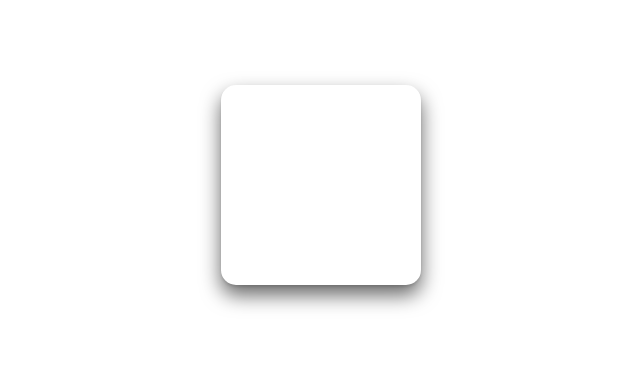
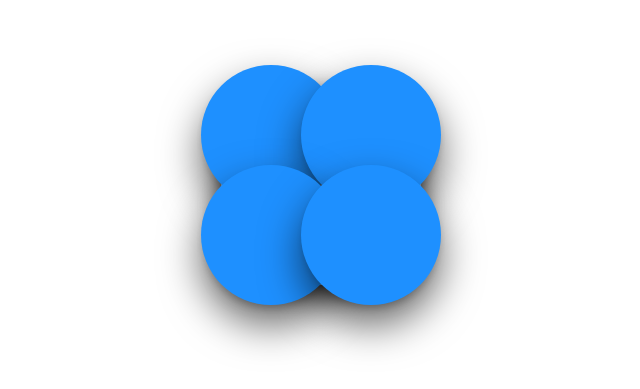
Before and after one commit to JHKIMS/Framer-Motion-Practice, a React (Create React App) app: page / in a window 1280 px wide. Shown: the part 215-604 px from the top of the page, without its empty margins (319-959 px from the left). Built offline with nearby package versions, Linux system fonts and the light colour scheme.

Commit message:
Framer-motion: Variant를 사용한 애니메이션 구현1

```diff
--- a/src/App.tsx
+++ b/src/App.tsx
@@ -12,19 +12,58 @@ const Wrapper = styled.div`
 const Box = styled(motion.div)`
   width: 200px;
   height: 200px;
-  background-color: white;
-  border-radius: 15px;
+  display: grid;
+  grid-template-columns: repeat(2, 1fr);
+  background-color: rgba(255,255,255,0.2);
+  border-radius: 40px;
   box-shadow: 0 2px 3px rgba(0, 0, 0, 0.1), 0 10px 20px rgba(0, 0, 0, 0.6);
 `;
-const myVars = {
-  start: { scale: 0 },
-  end: { scale: 1, rotateZ: 360, transition: { type: "spring", delay: 0.5 } },
+const Circle = styled(motion.div)`
+  background-color: dodgerblue;
+  height: 70px;
+  width: 70px;
+  place-self: center;
+  border-radius: 35px;
+  box-shadow: 0 2px 3px rgba(0, 0, 0, 0.1), 0 10px 20px rgba(0, 0, 0, 0.6);
+`
+const boxVariants = {
+  start: {
+    opacity: 0,
+    scale: 0.5,
+  },
+  end: {
+    opacity: 1,
+    scale: 1,
+    transition:{
+      type: "spring",
+      duration: 0.5,
+      bounce: 0.5,
+    }
+  }
+}
+
+const circleVariants = {
+  start: {
+    scale: 0,
+  },
+  end: {
+    scale: 2,
+    transition: {
+      type: "spring",
+      bounce: 0.8,
+    }
+  },
 };
 
 function App() {
   return (
     <Wrapper>
-      <Box variants={myVars} initial="start" animate="end" />
+      <Box variants={boxVariants} initial="start" animate="end">
+        <Circle variants={circleVariants} />
+        <Circle variants={circleVariants} />
+        <Circle variants={circleVariants} />
+        <Circle variants={circleVariants} />
+      </Box>
     </Wrapper>
   );
 }
--- a/src/theme.ts
+++ b/src/theme.ts
@@ -1,7 +1,3 @@
 import { DefaultTheme } from "styled-components";
 
-export const darkTheme: DefaultTheme = {
-  bgColor: "#3F8CF2",
-  cardColor: "white",
-  boardColor: "#DADFE9",
-};
+export const darkTheme: DefaultTheme = {};
```
